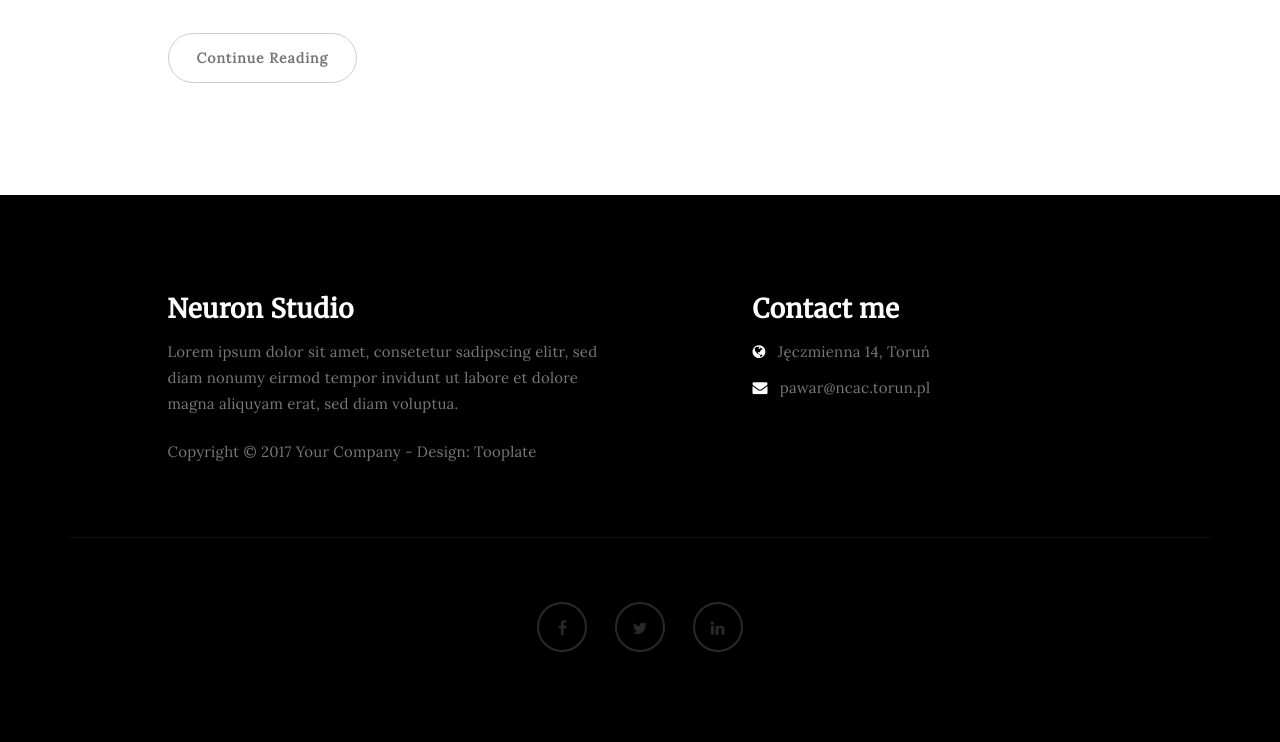
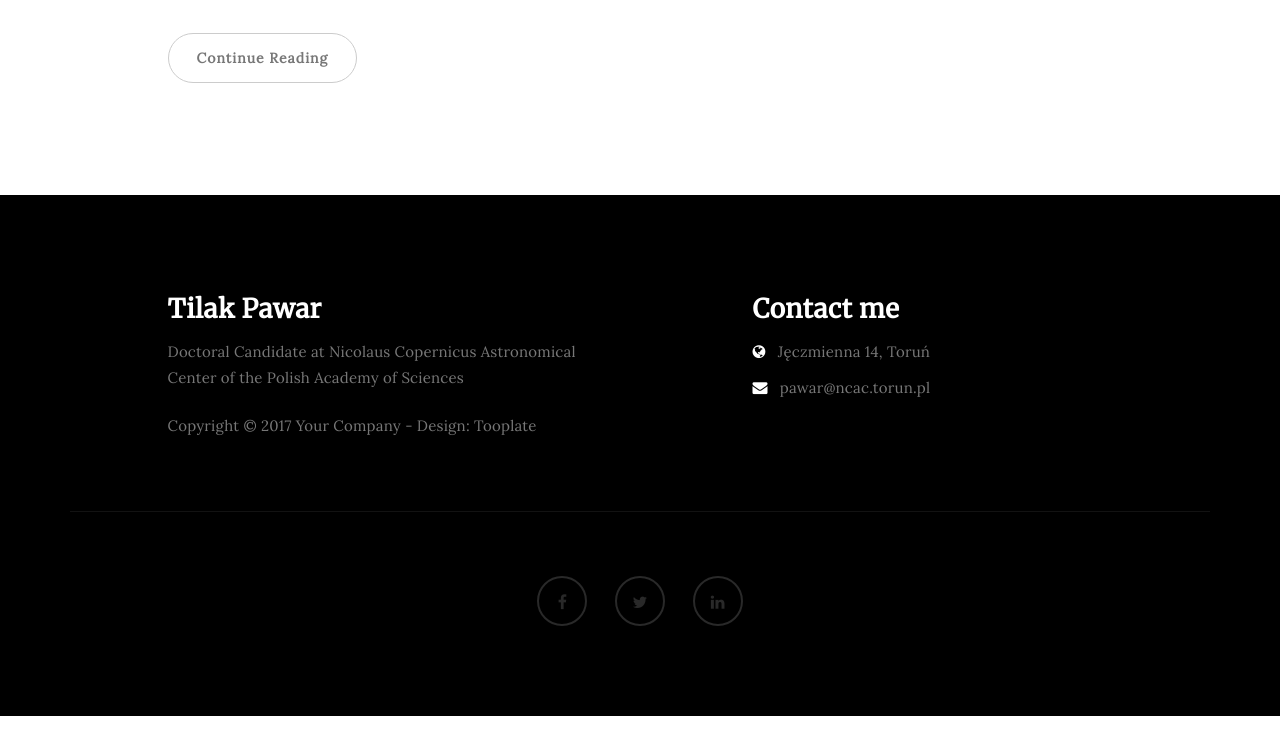
Before and after one commit to tilakpawar/Webpage, a plain HTML site: page index.html in a window 1280 px wide. Shown: the part 1995-2737 px from the top of the page. After the commit the page ends 2711 px from the top, so only its background shows below. Drawn offline with Linux system fonts and the light colour scheme.

Commit message:
more updates

```diff
--- a/index.html
+++ b/index.html
@@ -140,8 +140,8 @@ http://www.tooplate.com/view/2085-neuron
           <div class="row">
 
                <div class="col-md-5 col-md-offset-1 col-sm-6">
-                    <h3>Neuron Studio</h3>
-                    <p>Lorem ipsum dolor sit amet, consetetur sadipscing elitr, sed diam nonumy eirmod tempor invidunt ut labore et dolore magna aliquyam erat, sed diam voluptua.</p>
+                    <h3>Tilak Pawar</h3>
+                    <p>Doctoral Candidate at Nicolaus Copernicus Astronomical Center of the Polish Academy of Sciences</p>
                     <div class="footer-copyright">
                          <p>Copyright &copy; 2017 Your Company - Design: Tooplate</p>
                     </div>
```
